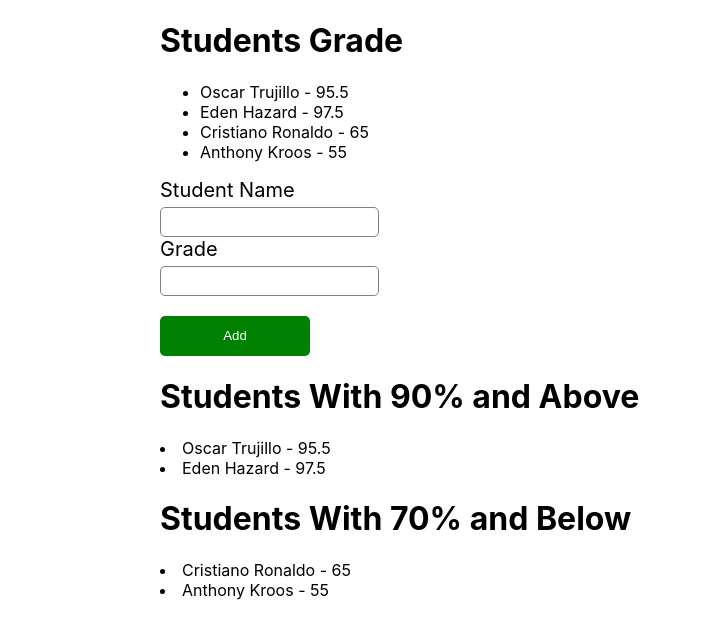
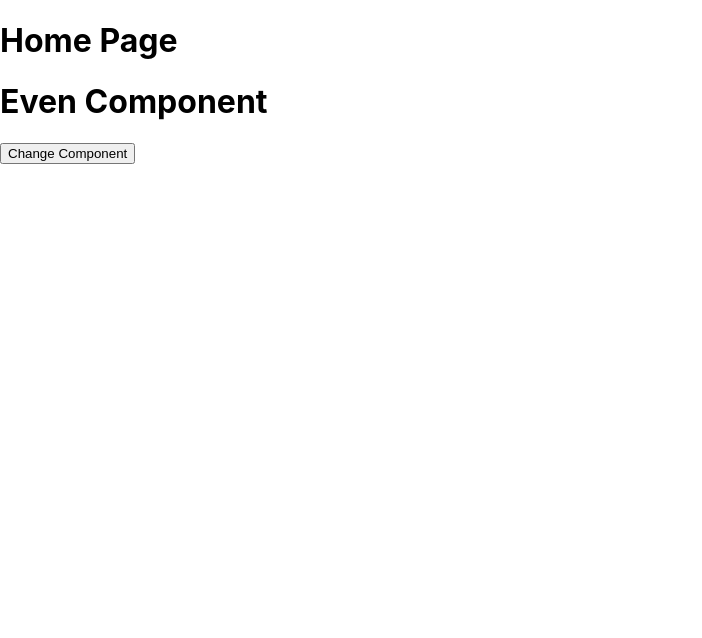
Before and after one commit to oscartrugo/MasterReact-Typecript, a React (Create React App) app in the folder react-udemy-tutorial/: page / in a window 1280 px wide. Shown: the top 638 px of the page, without its empty margins (0-702 px from the left). Built offline with nearby package versions, Linux system fonts and the light colour scheme.

Commit message:
57. Code Splitting

```diff
--- a/react-udemy-tutorial/package.json
+++ b/react-udemy-tutorial/package.json
@@ -6,12 +6,10 @@
     "@testing-library/jest-dom": "^5.11.4",
     "@testing-library/react": "^11.1.0",
     "@testing-library/user-event": "^12.1.10",
-    "@types/axios": "^0.14.0",
     "@types/jest": "^26.0.15",
     "@types/node": "^12.0.0",
     "@types/react": "^17.0.0",
     "@types/react-dom": "^17.0.0",
-    "axios": "^0.21.1",
     "react": "^17.0.1",
     "react-dom": "^17.0.1",
     "react-scripts": "4.0.2",
--- a/react-udemy-tutorial/src/App.css
+++ b/react-udemy-tutorial/src/App.css
@@ -1,5 +1,5 @@
 .App {
-  display: flex;
+  text-align: center;
 }
 
 .App-logo {
--- a/react-udemy-tutorial/src/App.tsx
+++ b/react-udemy-tutorial/src/App.tsx
@@ -1,16 +1,31 @@
 import React from 'react';
 import logo from './logo.svg';
 import './App.css';
-import StudentGrade from './components/StudentGrade';
-import { Instruction } from './components/Instruction';
+import HomePage from './components/HomePage';
 
 function App() {
   return (
-    <div className="App">
-      <Instruction />
-      <StudentGrade />
+    <div>
+      <HomePage />
     </div>
   );
 }
 
 export default App;
+
+/**
+ * La agrupación (bundling) es excelente, pero a medida que crece su aplicación,
+ * su paquete (bundle) también crecerá. Especialmente si incluye grandes bibliotecas de terceros
+ *
+ *    CODE SPLITTING
+ * Puede ayudarte en las cargas lentas únicamente en las cosas que son necesarias para el usuario
+ * Reduce la cantidad de código necesitado ruante la carga inicial y mejora el performance de tu app.
+ *
+ *    DYNAMIC IMPORT
+ * Es una forma de code splitting en nuestra aplicación utilizando sintaxis de importación dinámica
+ *
+ * Cuando webpack se encuentra con esta sintaxis, automáticamente empieza el a divivdir el código
+ * (code-splitting) en nuestra app y esta es configurada en Create React App
+ *
+ *
+ */
--- /dev/null
+++ b/react-udemy-tutorial/src/components/EvenComponent/index.tsx
@@ -0,0 +1,11 @@
+import React from 'react';
+
+const EvenComponent: React.FC = () => {
+    return (
+        <div>
+            <h1>Even Component</h1>
+        </div>
+    )
+}
+
+export default EvenComponent;
--- a/react-udemy-tutorial/src/components/HomePage/index.tsx
+++ b/react-udemy-tutorial/src/components/HomePage/index.tsx
@@ -1,50 +1,45 @@
 import React from 'react';
-import { MyContext } from '../../context/MyContext';
-import UserInput from '../UserInput';
+import { HomePageState } from './interface';
 
-class HomePage extends React.Component {
-    //Consumimos el value del MyContext.Provider del index
-    static contextType = MyContext;
-    context!: React.ContextType<typeof MyContext>; //Añadimos un type para this.context, el ! significa que este context nunca será null o undefined
+const OddComponent = React.lazy(() => import('../OddComponent'));
+const EvenComponent = React.lazy(() => import('../EvenComponent'));
+
+class HomePage extends React.Component<{}, HomePageState> {
+    constructor(props: {}) {
+        super(props);
+
+        this.state = {
+            counter: 0,
+            hasError: false,
+        }
+    }
+
+    updateCounter = () => {
+        this.setState({
+            counter: this.state.counter + 1
+        })
+    }
+
+    static getDerivedStateFromError() {
+        return {
+            hasError: true
+        }
+    }
+
     render() {
+        const { counter, hasError } = this.state;
+
         return (
             <div>
-                <h1>Home Page</h1>
-                <ul> {/** Iteramos los distintos usuarios e imprimimos en una lista */}
-                    {this.context.users.map(user => <li key={user}>{user}</li> )}
-                </ul>
-                <button onClick={() => this.context.updateUsers("Raul")}>Add user</button> {/** Añade usuario desde el Home Page */}
-                <UserInput/>
+                <h1> Home Page </h1>
+                {hasError ? <h1>Error Occurs</h1> :<React.Suspense fallback={<div>Loading...</div>}>
+                    {counter % 2 === 0 ? <EvenComponent /> : <OddComponent />}
+                </React.Suspense>}
+                <button onClick={this.updateCounter}>Change Component</button>
             </div>
+
         )
     }
 }
 
 export default HomePage;
-
-
-
-
-// import React from 'react';
-// import { MyContext } from '../../context/MyContext';
-// import UserInput from '../UserInput';
-
-// class HomePage extends React.Component {
-//     static contextType = MyContext;
-//     context!: React.ContextType<typeof MyContext>;
-
-//     render() {
-//         return (
-//             <div>
-//                 <h1> Home Page </h1> {/** Header del componente HomePage */}
-//                 <ul>
-//                     {this.context.users.map(user => <li key={user}>{user}</li>)}
-//                 </ul>
-//                 <button onClick={() => this.context.updateUser('bella')}>Add User</button>
-//                 <UserInput />
-//             </div>
-//         )
-//     }
-// }
-
-// export default HomePage;
--- a/react-udemy-tutorial/src/components/HomePage/interface.ts
+++ b/react-udemy-tutorial/src/components/HomePage/interface.ts
@@ -1,3 +1,4 @@
 export interface HomePageState {
     counter: number;
+    hasError: boolean;
 }
--- /dev/null
+++ b/react-udemy-tutorial/src/components/OddComponent/index.tsx
@@ -0,0 +1,11 @@
+import React from 'react';
+
+const OddComponent: React.FC = () => {
+    return (
+        <div>
+            <h1>Odd Component</h1>
+        </div>
+    )
+}
+
+export default OddComponent;
```
Also changed, not shown: 1 other file (tests, documents, lock files or other folders).
